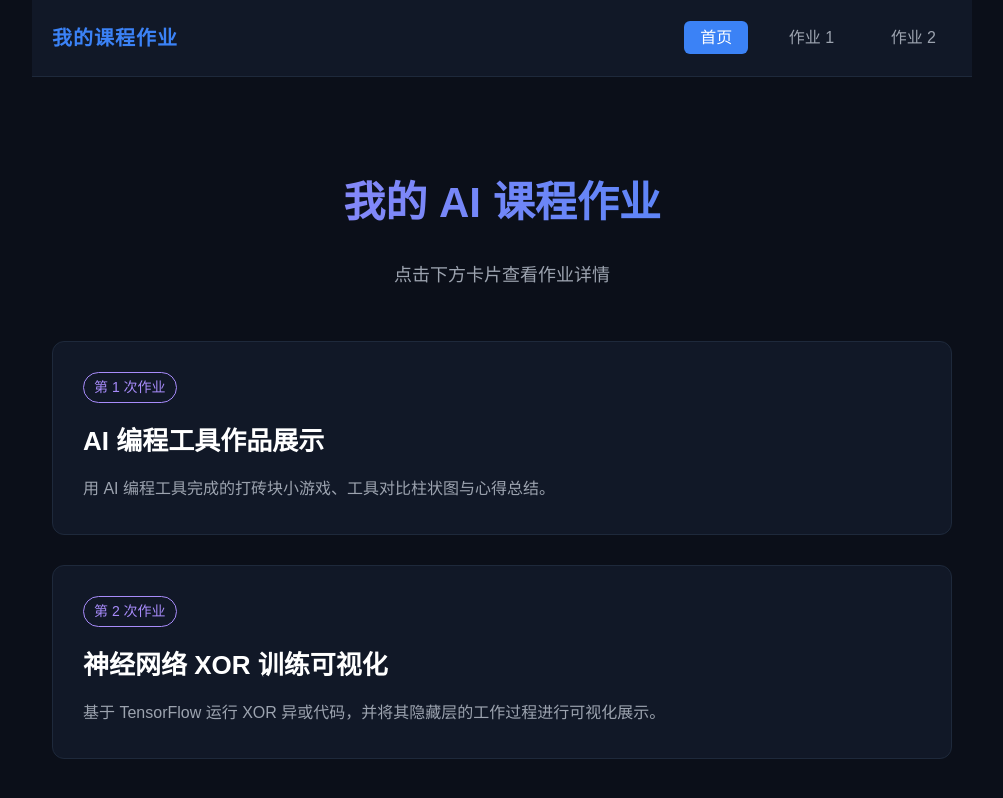
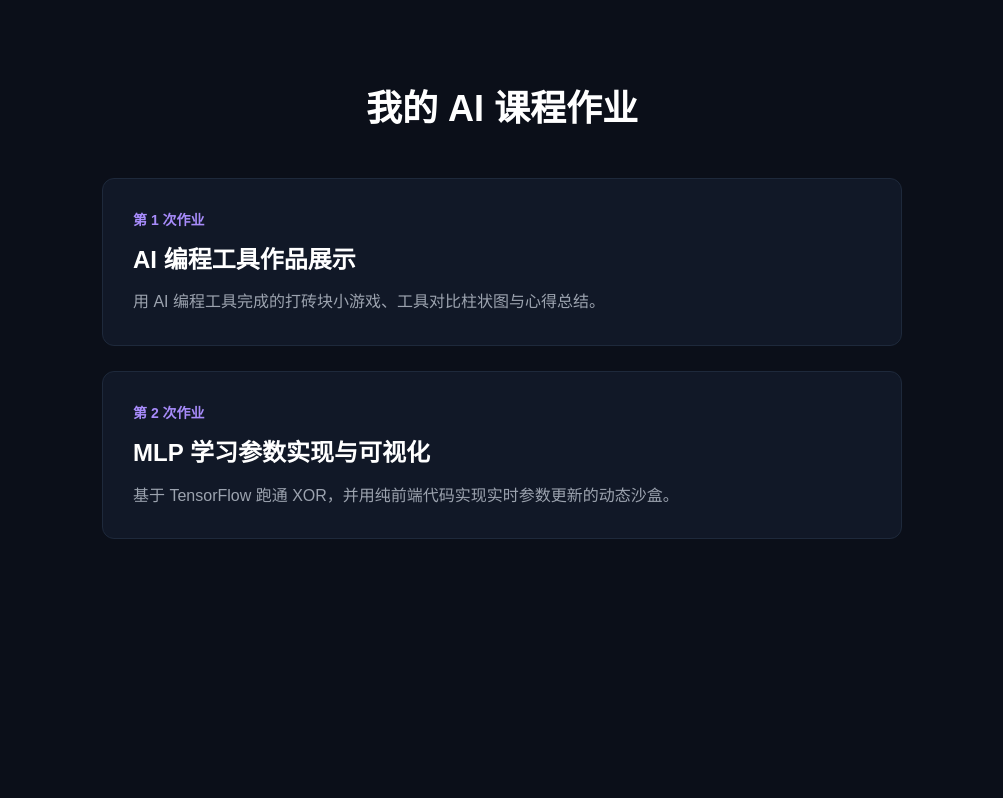
Before and after one commit to xizihan954/homework, a plain HTML site: page index.html in a window 1280 px wide. Shown: the whole page, without its empty margins (138-1141 px from the left). Drawn offline with Linux system fonts and the light colour scheme.

Commit message:
Update index.html

```diff
--- a/index.html
+++ b/index.html
@@ -3,65 +3,34 @@
 <head>
     <meta charset="UTF-8">
     <meta name="viewport" content="width=device-width, initial-scale=1.0">
-    <title>我的课程作业导航</title>
+    <title>我的课程作业</title>
     <style>
         body {
             background-color: #0b0f19;
             color: #d1d5db;
             font-family: 'Microsoft YaHei', sans-serif;
-            line-height: 1.8;
+            line-height: 1.6;
             margin: 0;
             padding: 0;
         }
-        /* 顶部导航栏 */
-        .top-nav {
-            background-color: #111827;
-            border-bottom: 1px solid #1e293b;
-            padding: 20px;
-            display: flex;
-            justify-content: space-between;
-            align-items: center;
-            max-width: 900px;
-            margin: 0 auto;
+        .container {
+            max-width: 800px;
+            margin: 80px auto;
+            padding: 0 20px;
         }
-        .logo { color: #3b82f6; font-weight: bold; font-size: 20px; letter-spacing: 1px; }
-        .nav-links a {
-            color: #9ca3af;
-            text-decoration: none;
-            margin-left: 20px;
-            font-size: 16px;
-            padding: 8px 16px;
-            border-radius: 6px;
-            transition: all 0.3s;
+        h1 {
+            color: #ffffff;
+            text-align: center;
+            font-size: 36px;
+            margin-bottom: 40px;
         }
-        .nav-links a:hover { background-color: #1e293b; color: #fff; }
-        .nav-links a.active { background-color: #3b82f6; color: #fff; }
-
-        /* 主内容区 */
-        .container {
-            max-width: 900px;
-            margin: 0 auto;
-            padding: 60px 20px;
-        }
-        .header-text { text-align: center; margin-bottom: 50px; }
-        .header-text h1 {
-            color: #fff;
-            font-size: 42px;
-            margin-bottom: 10px;
-            background: linear-gradient(90deg, #a78bfa, #3b82f6);
-            -webkit-background-clip: text;
-            -webkit-text-fill-color: transparent;
-        }
-        .header-text p { color: #9ca3af; font-size: 18px; }
-
-        /* 作业卡片 */
         .card {
             display: block;
             background-color: #111827;
             border: 1px solid #1e293b;
             border-radius: 12px;
             padding: 30px;
-            margin-bottom: 30px;
+            margin-bottom: 25px;
             text-decoration: none;
             transition: all 0.3s ease;
         }
@@ -71,47 +40,41 @@
             box-shadow: 0 10px 30px rgba(59, 130, 246, 0.2);
         }
         .tag {
-            display: inline-block;
             color: #a78bfa;
-            border: 1px solid #a78bfa;
-            padding: 2px 10px;
-            border-radius: 20px;
             font-size: 14px;
-            margin-bottom: 15px;
+            font-weight: bold;
+            margin-bottom: 10px;
+            display: block;
         }
-        .card h2 { color: #fff; font-size: 26px; margin: 0 0 10px 0; }
-        .card p { color: #9ca3af; font-size: 16px; margin: 0; }
+        .card h2 {
+            color: #ffffff;
+            margin: 0 0 10px 0;
+            font-size: 24px;
+        }
+        .card p {
+            color: #9ca3af;
+            margin: 0;
+            font-size: 16px;
+        }
     </style>
 </head>
 <body>
 
-    <div class="top-nav">
-        <div class="logo">我的课程作业</div>
-        <div class="nav-links">
-            <a href=" " class="active">首页</a >
-            <a href="homework1.html">作业 1</a >
-            <a href="mlp.html">作业 2</a >
-        </div>
-    </div>
+    <div class="container">
+        <h1>我的 AI 课程作业</h1>
 
-    <div class="container">
-        <div class="header-text">
-            <h1>我的 AI 课程作业</h1>
-            <p>点击下方卡片查看作业详情</p >
-        </div>
-
-        <!-- 作业 1 卡片 -->
-        <a href="homework1.html" class="card">
-            <div class="tag">第 1 次作业</div>
+        <!-- 作业 1 -->
+        <a href=" " class="card">
+            <span class="tag">第 1 次作业</span>
             <h2>AI 编程工具作品展示</h2>
             <p>用 AI 编程工具完成的打砖块小游戏、工具对比柱状图与心得总结。</p >
         </a >
 
-        <!-- 作业 2 卡片 -->
+        <!-- 作业 2 -->
         <a href="mlp.html" class="card">
-            <div class="tag">第 2 次作业</div>
-            <h2>神经网络 XOR 训练可视化</h2>
-            <p>基于 TensorFlow 运行 XOR 异或代码，并将其隐藏层的工作过程进行可视化展示。</p >
+            <span class="tag">第 2 次作业</span>
+            <h2>MLP 学习参数实现与可视化</h2>
+            <p>基于 TensorFlow 跑通 XOR，并用纯前端代码实现实时参数更新的动态沙盒。</p >
         </a >
     </div>
 
```
